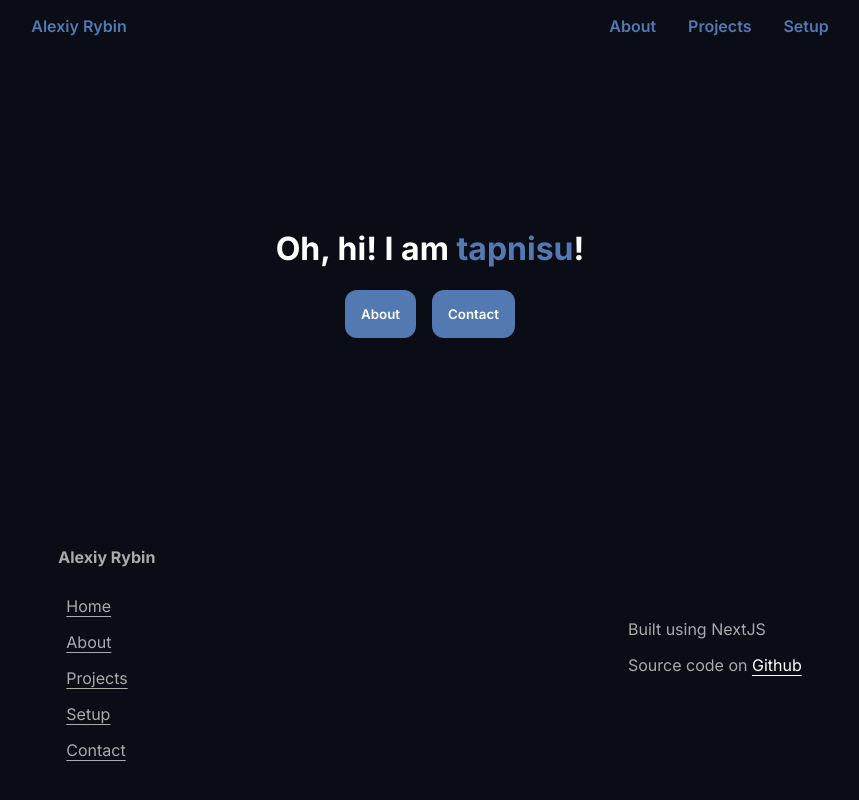
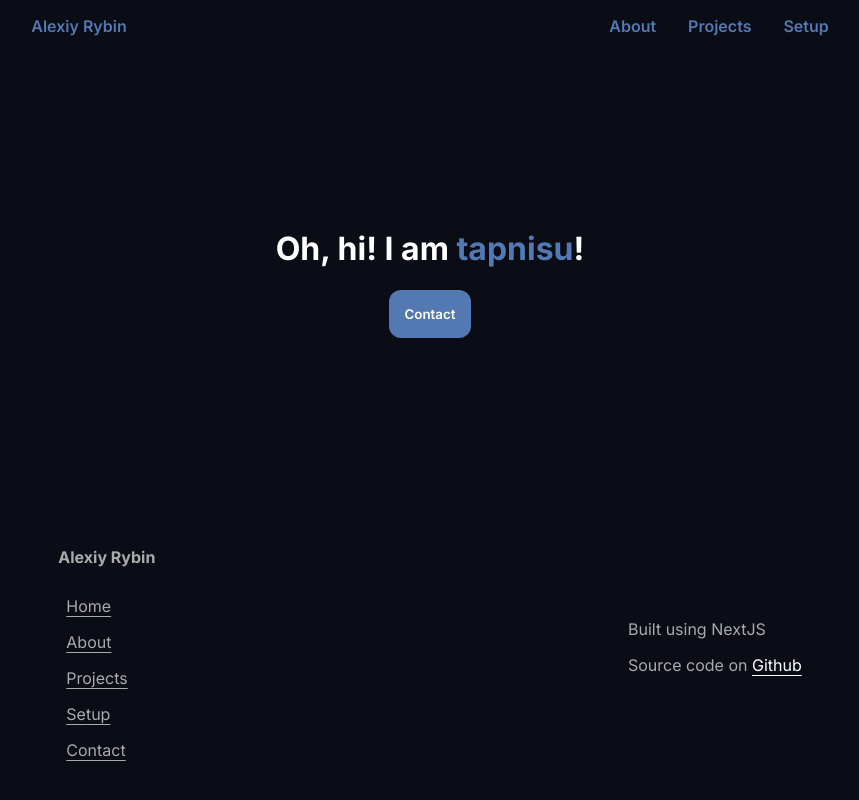
Before and after one commit to tapnisu/tapni.su, a Next.js app: page / in a window 1280 px wide. Shown: the whole page, without its empty margins (210-1069 px from the left). Built offline with nearby package versions, Linux system fonts and the light colour scheme.

Commit message:
Remove about page

```diff
--- a/pages/index.tsx
+++ b/pages/index.tsx
@@ -7,10 +7,7 @@ interface buttonLink {
   href: string;
 }
 
-const buttonLinks: buttonLink[] = [
-  { value: "About", href: "/about" },
-  { value: "Contact", href: "/contact" },
-];
+const buttonLinks: buttonLink[] = [{ value: "Contact", href: "/contact" }];
 
 export default function HomePage() {
   return (
```
Also changed, not shown: pages/about.tsx (deleted, +0 -10 lines).
